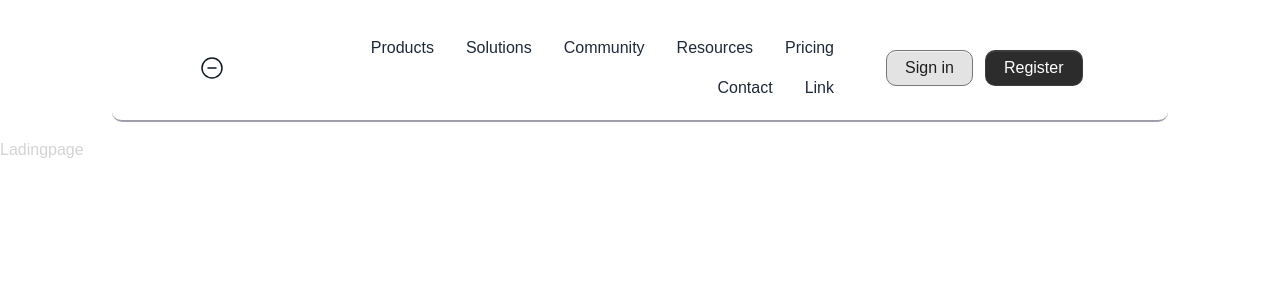
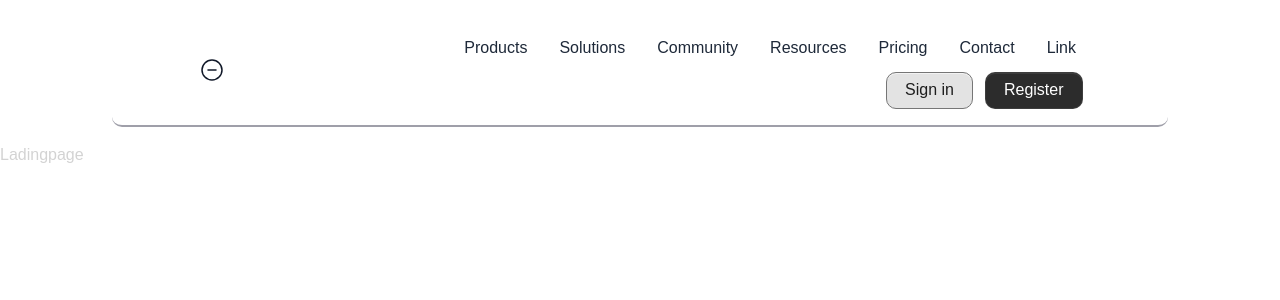
Before and after one commit to zeroaxiis/expensiveproduct-frontend, a Next.js app: page / in a window 1280 px wide. Shown: the top 300 px of the page. Built offline with nearby package versions, Linux system fonts and the light colour scheme.

Commit message:
added signup register button to nav

```diff
--- a/src/common/components/Header/index.tsx
+++ b/src/common/components/Header/index.tsx
@@ -58,12 +58,11 @@ export default function Header() {
               {item}
             </a>
           ))}
+          <div className="flex w-[202px] items-center gap-3 shrink-0 h-full">
+            <Button text="Sign in" variant="muted" size="small" />
+            <Button text="Register" variant="dark" size="small" />
+          </div>
         </nav>
-
-        <div className="flex w-[202px] items-center gap-3 shrink-0 h-full">
-          <Button text="Sign in" variant="muted" size="small" />
-          <Button text="Register" variant="dark" size="small" />
-        </div>
       </div>
     </header>
   );
```
